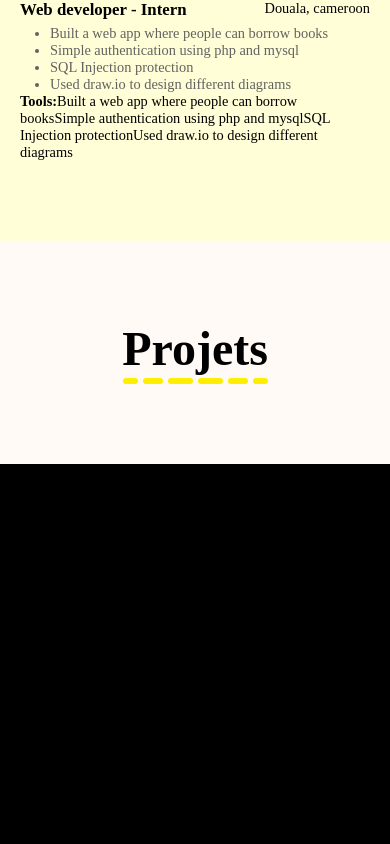
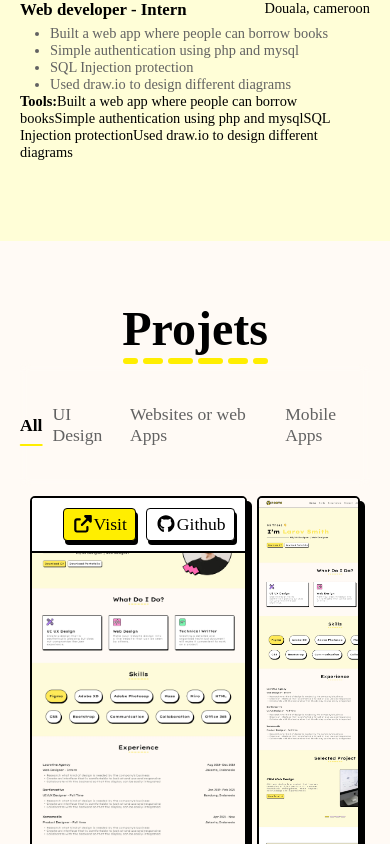
Before and after one commit to brelnosse/portofolio, a React (Create React App) app: page / in a window 390 px wide. Shown: the part 3810-4654 px from the top of the page. Before the commit the page ends 4274 px from the top, so only its background shows below. Built offline with nearby package versions, Linux system fonts and the light colour scheme; a web font is replaced by a local one.

Commit message:
Design the projects view section

```diff
--- a/src/assets/style/home.css
+++ b/src/assets/style/home.css
@@ -120,9 +120,76 @@ section.education{
 .experience_container{
     padding: 60px 0px;
 }
+.projects_container .my-projects{
+    display: grid;
+    grid-template-columns: repeat(6, 1fr);
+    grid-template-rows: repeat(6, 200px);
+    gap: 10px;
+    padding: 10px;
+    width: 100%;
+}
+.projects_container .my-projects .project{
+    border-radius: 5px;
+    overflow: hidden;
+    position: relative;
+    border: 2px solid var(--black);
+    box-shadow: 5px 5px 0px 0px var(--black);
+}
+.project-header{
+    background-color: white;
+    position: absolute;
+    top: 0px;
+    left: 0px;
+    display: flex;
+    justify-content: flex-end;
+    width: 100%;
+    border-bottom: 2px solid var(--black);
+    gap: 10px;
+    padding: 10px;
+}
+.projects_container .my-projects .project img{
+    height: 100%;
+    object-fit: cover;
+    width: 100%;
+    object-position: top left;
+}
+.projects_container .project.project-1{
+    grid-column-start: 1;
+    grid-column-end: 5;
+    grid-row-start: 1;
+    grid-row-end: 3;
+}
+.projects_container .project.project-2{
+    grid-column-start: 5;
+    grid-column-end: 7;
+    grid-row-start: 1;
+    grid-row-end: 3;
+}
+.projects_container .project.project-3{
+    grid-column-start: 3;
+    grid-column-end: 7;
+    grid-row-start: 3;
+    grid-row-end: 6;
+}
+.projects_container .project.project-4{
+    grid-column-start: 1;
+    grid-column-end: 3;
+    grid-row-start: 3;
+    grid-row-end: 6;
+}
+.projects_container .project.project-5{
+    grid-column-start: 1;
+    grid-column-end: 7;
+    grid-row-start: 6;
+    grid-row-end: 7;
+}
+
 @media screen and (max-width: 1100px){
     section.experiences{
         padding: 60px;
+    }
+    section.projects{
+        padding: 60px 20px;
     }
 }
 @media  screen and (max-width: 940px) {
--- a/src/assets/style/navbar.css
+++ b/src/assets/style/navbar.css
@@ -18,6 +18,7 @@
     display: flex;
     flex-direction: row;
     justify-content: center;
+    align-items: center;
 }
 .navbar-item_container.show{
     display: flex;
@@ -109,6 +110,7 @@
         position: fixed;
         width: 100%;
         left: 0px;
+        align-items: flex-start;
         top: 0px;
         flex-direction: column;
         background-color: var(--bg-fade-color);
--- /dev/null
+++ b/src/assets/style/tabnavigation.css
@@ -0,0 +1,39 @@
+.tab-navigation{
+    display: flex;
+    align-items: center;
+    justify-content: center;
+    padding: 30px 0px;
+    gap: 10px;
+}
+
+.tab-navigation span{
+    cursor: pointer;
+    transition: all 0.2s;
+    position: relative;
+    padding: 10px 0px;
+    color: var(--text-secondary);
+    font-size: 1.1em;
+}
+.tab-navigation span::before{
+    content: '';
+    transition: all 0.2s;
+    bottom: 0px;
+    left: 50%;
+    transform: translateX(-50%);
+    height: 2px;
+    width: 0px;
+    border-radius: 5px;
+    background-color: var(--primary-color);
+    position: absolute;
+
+}
+.tab-navigation span:hover::before{
+    width: 100%;
+}
+.tab-navigation span.active{
+    font-weight: bold;
+    color: var(--black);
+}
+.tab-navigation span.active::before{
+    width: 100%;
+}
--- /dev/null
+++ b/src/components/TabNavigation.tsx
@@ -0,0 +1,27 @@
+import { TabNavigationprops, TabProps } from "../types/tabnavigation.types";
+//@ts-ignore
+import '../assets/style/tabnavigation.css';
+
+const Tab:React.FC<TabProps> = ({value, isSelected, setActiveTab, ...props}) =>{
+    return <span
+                className={`section-navbar_item ${isSelected(value.toLocaleLowerCase().split(' ').join('-'))}`}
+                onClick={()=> {setActiveTab(value.toLocaleLowerCase().split(' ').join('-'));}}
+                {...props}>
+                    {value}
+                </span>;
+}
+const TabNavigation:React.FC<TabNavigationprops> = ({activeTab, setActiveTab, ...props}) => {
+    const isSelected = (tab:string): string => {
+        return (activeTab.toLowerCase() === tab) ? 'active' : '';
+    }
+    return (
+        <div className="tab-navigation" {...props}>
+            {
+                ['All', 'UI Design', 'Websites or web Apps', 'Mobile Apps'].map((el:string, i:number)=>
+                    <Tab value={el} key={el+i} isSelected={isSelected} setActiveTab={setActiveTab}/>
+                )
+            }
+        </div>
+    );
+}
+export default TabNavigation;
--- a/src/pages/Home.tsx
+++ b/src/pages/Home.tsx
@@ -1,4 +1,4 @@
-import { useEffect, useRef } from 'react';
+import { useEffect, useRef, useState } from 'react';
 //@ts-ignore
 import '../assets/style/home.css';
 import Button from '../components/Button';
@@ -16,11 +16,14 @@ import Career from '../components/Carreer';
 import { experiences } from '../data/experiences';
 import { ExperienceProps } from '../types/experience.type';
 import Experience from '../components/Experience';
-
+import TabNavigation from '../components/TabNavigation';
+import { fas } from '@fortawesome/free-solid-svg-icons';
+import { faGithub } from '@fortawesome/free-brands-svg-icons';
 const Home:React.FC = () =>{
     const scrollIndicator = useRef<HTMLSpanElement>(null);
     const containerRef = useRef<HTMLDivElement>(null);
     const educationSectionRef = useRef<HTMLElement>(null);
+    const [activeTab, setActiveTab] = useState<string>('all');
 
     useEffect(() => {
         const indicator = scrollIndicator.current;
@@ -135,6 +138,32 @@ const Home:React.FC = () =>{
             </section>
             <section className="projects">
                 <Underlined text='Projets'/>
+                <div className="projects_container">
+                    <div className="projects-container_header" style={{position: 'sticky', top: '90px', backdropFilter: 'blur(5px)'}}>
+                        <TabNavigation activeTab={activeTab} setActiveTab={setActiveTab}/>
+                    </div>
+                    <div className="my-projects">
+                        <div className="project project-1">
+                            <div className="project-header">
+                                <Button type='default' valueText='Visit' valueIcon={fas.faUpRightFromSquare} title='Visit the project online'/>
+                                <Button type='light' valueText='Github' valueIcon={faGithub} title='View project on github'/>
+                            </div>
+                            <img src={require('../assets/images/d.webp')} alt="" />
+                        </div>
+                        <div className="project project-2">
+                            <img src={require('../assets/images/d.webp')} alt="" />
+                        </div>
+                        <div className="project project-3">
+                            <img src={require('../assets/images/d.webp')} alt="" />
+                        </div>
+                        <div className="project project-4">
+                            <img src={require('../assets/images/d.webp')} alt="" />
+                        </div>
+                        <div className="project project-5">
+                            <img src={require('../assets/images/d.webp')} alt="" />
+                        </div>
+                    </div>
+                </div>
             </section>
         </div>
     );
```
Also changed, not shown: src/types/tabnavigation.types.ts (added, +10 -0 lines).
